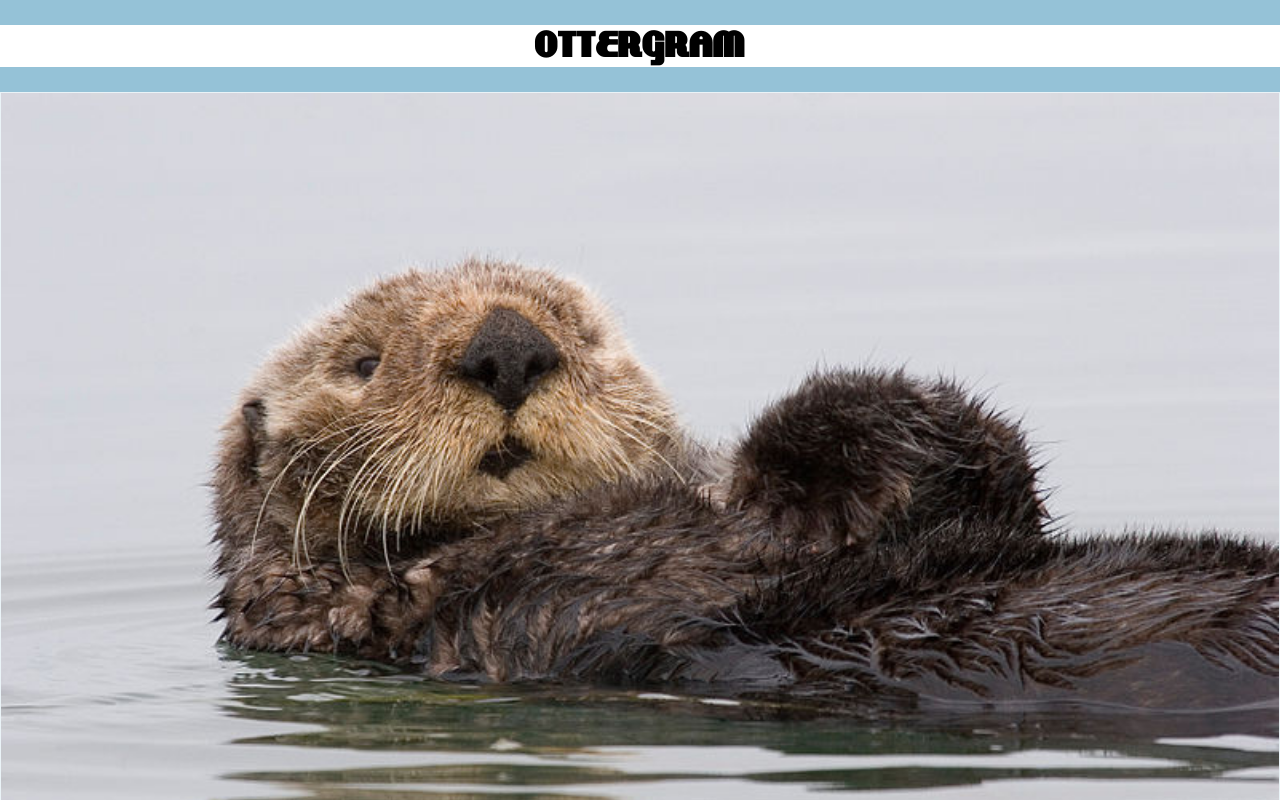
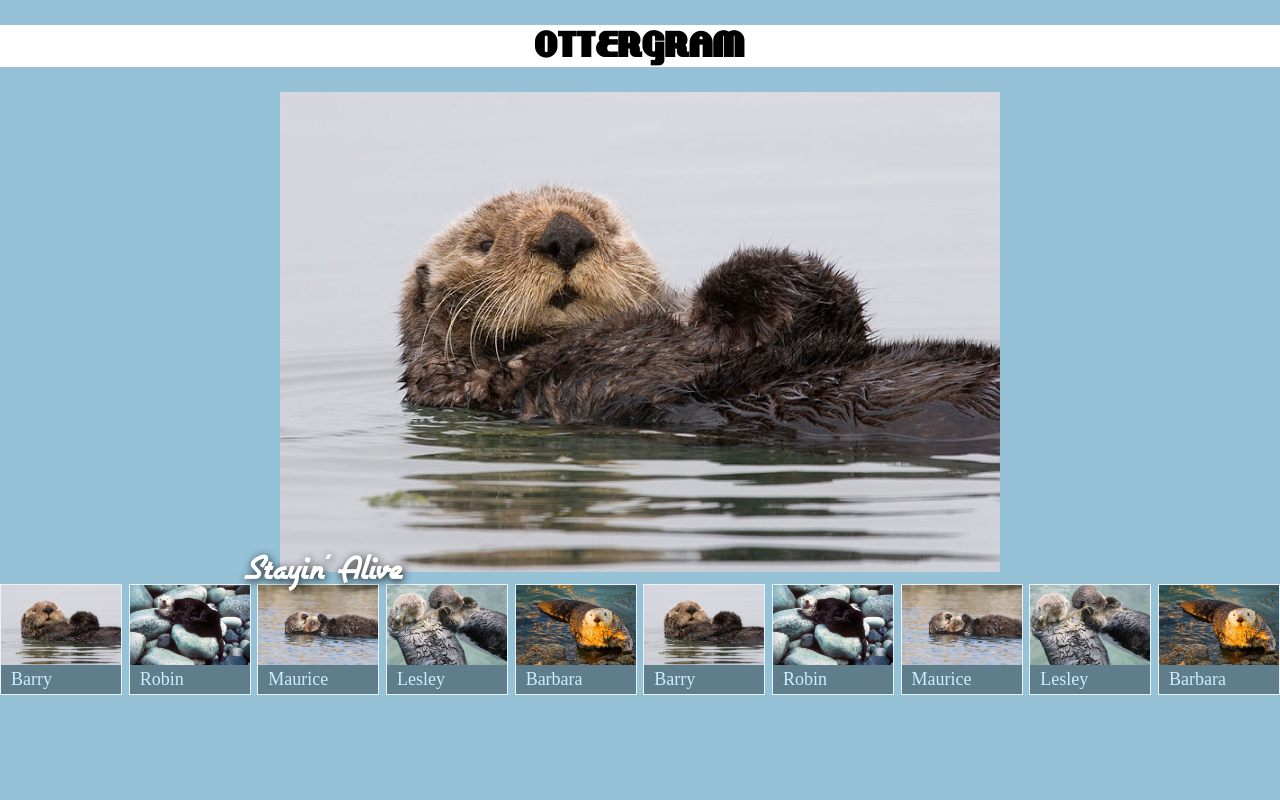
Before and after one commit to pscal4/front-end-web-development, a plain HTML site: page ottergram/index.html in a window 1280 px wide. Shown: the top 800 px of the page. Drawn offline with nearby package versions, Linux system fonts and the light colour scheme.

Commit message:
Chapter 4

```diff
--- a/ottergram/index.html
+++ b/ottergram/index.html
@@ -10,9 +10,10 @@
 </head>
 
 <body>
-    <header>
+    <header class="main-header">
         <h1 class="logo-text">ottergram</h1>
     </header>
+    <main class="main-content">
         <ul class="thumbnail-list">
             <li class="thumbnail-item">
                 <a href="#">
@@ -34,12 +35,54 @@
             </li>
             <li class="thumbnail-item">
                 <a href="#">
-                <img class="thumbnail-image" src="img/otter4.jpg" alt="Barbara the Otter">
+                    <img class="thumbnail-image" src="img/otter4.jpg" alt="Lesley the Otter">
+                    <span class="thumbnail-title">Lesley</span>
+                </a>
+            </li>
+            <li class="thumbnail-item">
+                <a href="#">
+                    <img class="thumbnail-image" src="img/otter5.jpg" alt="Barbara the Otter">
+                    <span class="thumbnail-title">Barbara</span>
+                </a>
+            </li>
+            <li class="thumbnail-item">
+                <a href="#">
+                    <img class="thumbnail-image" src="img/otter1.jpg" alt="Barry the Otter">
+                    <span class="thumbnail-title">Barry</span>
+                </a>
+            </li>
+            <li class="thumbnail-item">
+                <a href="#">
+                    <img class="thumbnail-image" src="img/otter2.jpg" alt="Robin the Otter">
+                    <span class="thumbnail-title">Robin</span>
+                </a>
+            </li>
+            <li class="thumbnail-item">
+                <a href="#">
+                    <img class="thumbnail-image" src="img/otter3.jpg" alt="Maurice the Otter">
+                    <span class="thumbnail-title">Maurice</span>
+                </a>
+            </li>
+            <li class="thumbnail-item">
+                <a href="#">
+                    <img class="thumbnail-image" src="img/otter4.jpg" alt="Lesley the Otter">
+                    <span class="thumbnail-title">Lesley</span>
+                </a>
+            </li>
+            <li class="thumbnail-item">
+                <a href="#">
+                    <img class="thumbnail-image" src="img/otter5.jpg" alt="Barbara the Otter">
                     <span class="thumbnail-title">Barbara</span>
                 </a>
             </li>
         </ul>
-
+        <div class="detail-image-container">
+            <div class="detail-image-frame">
+                <img class="detail-image" src="img/otter1.jpg" alt="">
+                <span class="detail-image-title">Stayin' Alive</span>
+            </div>
+        </div>
+    </main>
 </body>
 
 </html>
--- a/ottergram/stylesheets/styles.css
+++ b/ottergram/stylesheets/styles.css
@@ -1,22 +1,39 @@
 @font-face {
     font-family: 'lakeshore';
     src: url('fonts/LAKESHOR-webfont.eot');
-  src: url('fonts/LAKESHOR-webfont.eot?#iefix') format('embedded-opentype'),
-  url('fonts/LAKESHOR-webfont.woff') format('woff'),
-  url('fonts/LAKESHOR-webfont.ttf') format('truetype'),
-  url('fonts/LAKESHOR-webfont.svg#lakeshore') format('svg');
+    src: url('fonts/LAKESHOR-webfont.eot?#iefix') format('embedded-opentype'), url('fonts/LAKESHOR-webfont.woff') format('woff'), url('fonts/LAKESHOR-webfont.ttf') format('truetype'), url('fonts/LAKESHOR-webfont.svg#lakeshore') format('svg');
     font-weight: normal;
     font-style: normal;
+}
 
+@font-face {
+    font-family: 'airstreamregular';
+    src: url('fonts/Airstream-webfont.eot');
+    src: url('fonts/Airstream-webfont.eot?#iefix') format('embedded-opentype'), url('fonts/Airstream-webfont.woff') format('woff'), url('fonts/Airstream-webfont.ttf') format('truetype'), url('fonts/Airstream-webfont.svg#Airstreamregular') format('svg');
+    font-weight: normal;
+    font-style: normal;
+}
+
+html, body {
+    height: 100%;
 }
 
 body {
+    /*I'm not sure why but this hides the thumbnails*/
+    /*display: flex;*/
+    flex-direction: column;
     font-size: 10px;
-  background: rgb(149,194,215);
+    background: rgb(149, 194, 215);
 }
-a {
+
+a[href='#'] {
     text-decoration: none;
 }
+
+.main-header {
+    flex: 0 1 auto;
+}
+
 .logo-text {
     background: white;
     text-align: center;
@@ -24,30 +41,72 @@ a {
     font-family: lakeshore;
     font-size: 37px;
 }
+
+.main-content {
+    flex: 1 1 auto;
+    display: flex;
+    flex-direction: column;
+}
+.thumbnail-list {
+    flex: 0 1 auto;
+    order: 2;
+    display: flex;
+    justify-content: space-between;
+    list-style: none;
+    padding: 0;
+    white-space: nowrap;
+    overflow-x: auto;
+}
+.thumbnail-item {
+    display: inline-block;
+    min-width: 120px;
+    max-width: 120px;
+    border: 1px solid rgb(100%, 100%, 100%);
+    border: 1px solid rgba(100%, 100%, 100%, 0.8);
+}
 .thumbnail-image {
     width: 100%;
     display: block;
 }
+
 .thumbnail-title {
     background: rgb(96, 125, 139);
-  color: rgb(202,238,255);
+    color: rgb(202, 238, 255);
     display: block;
     margin: 0;
     padding: 4px 10px;
     font-size: 18px;
 }
-.thumbnail-item {
-  display: block;
-  border: 1px solid rgb(100%,100%,100%);
-  border: 1px solid rgba(100%,100%,100%,0.8);
 
+.detail-image-container {
+    flex: 1 1 auto;
+    display: flex;
+    justify-content: center;
+    align-items: center;
 }
-.thumbnail-list {
-  list-style: none;
-  padding: 0;
+
+.detail-image-frame {
+    text-align: center;
+    position: relative;
 }
+
+.detail-image {
+    width: 90%;
+}
+
+.detail-image-title {
+    position: absolute;
+    bottom: -16px;
+    left: 4px;
+    font-family: airstreamregular;
+    color: white;
+    font-size: 40px;
+    text-shadow: rgba(0, 0, 0, 0.9) 1px 2px 9px;
+}
+
+
+
 /* The + is the adjacent sibling connector. So this style applies to
 a thumbnail-item that has a previous sibling that is also thumbnail-item */
-.thumbnail-item + .thumbnail-item {
 
-}
+.thumbnail-item+.thumbnail-item {}
```
Lines whose indentation alone changed are shown as unchanged.
